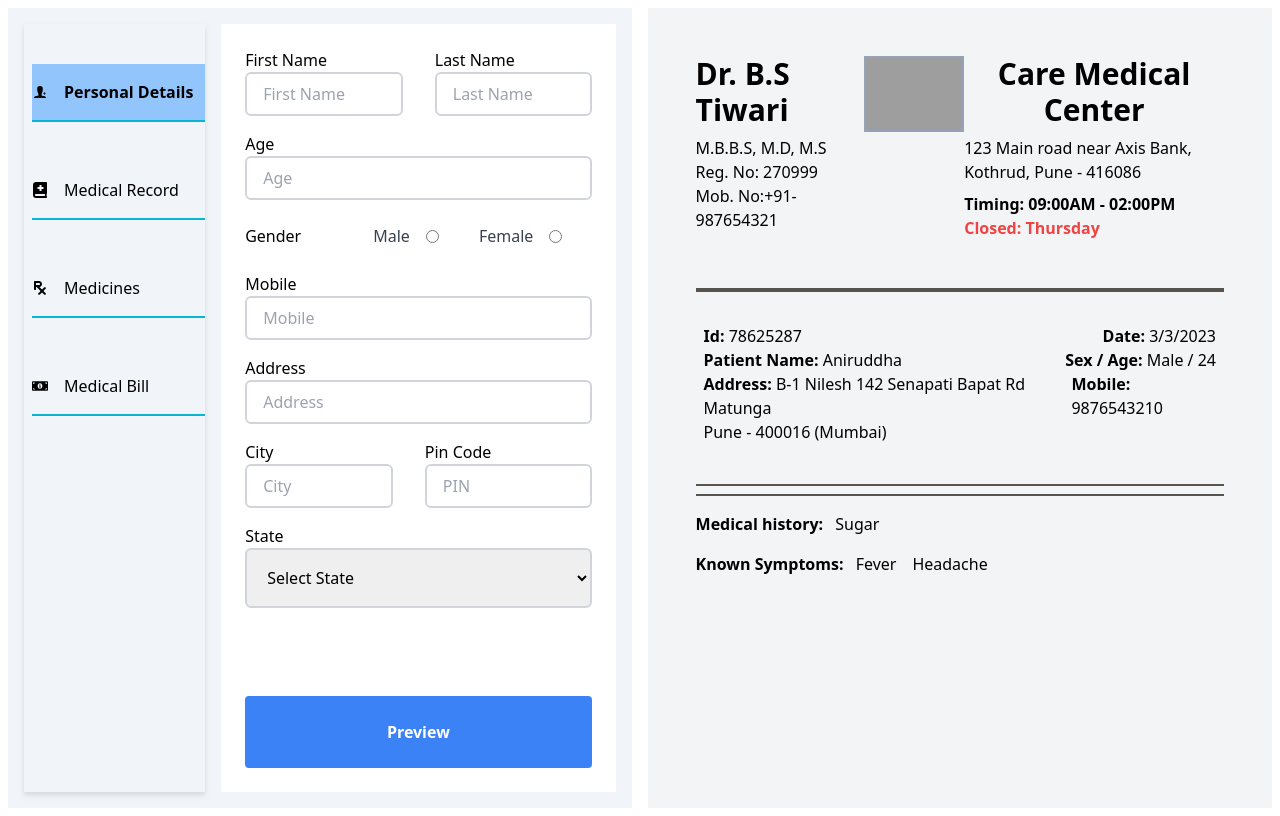
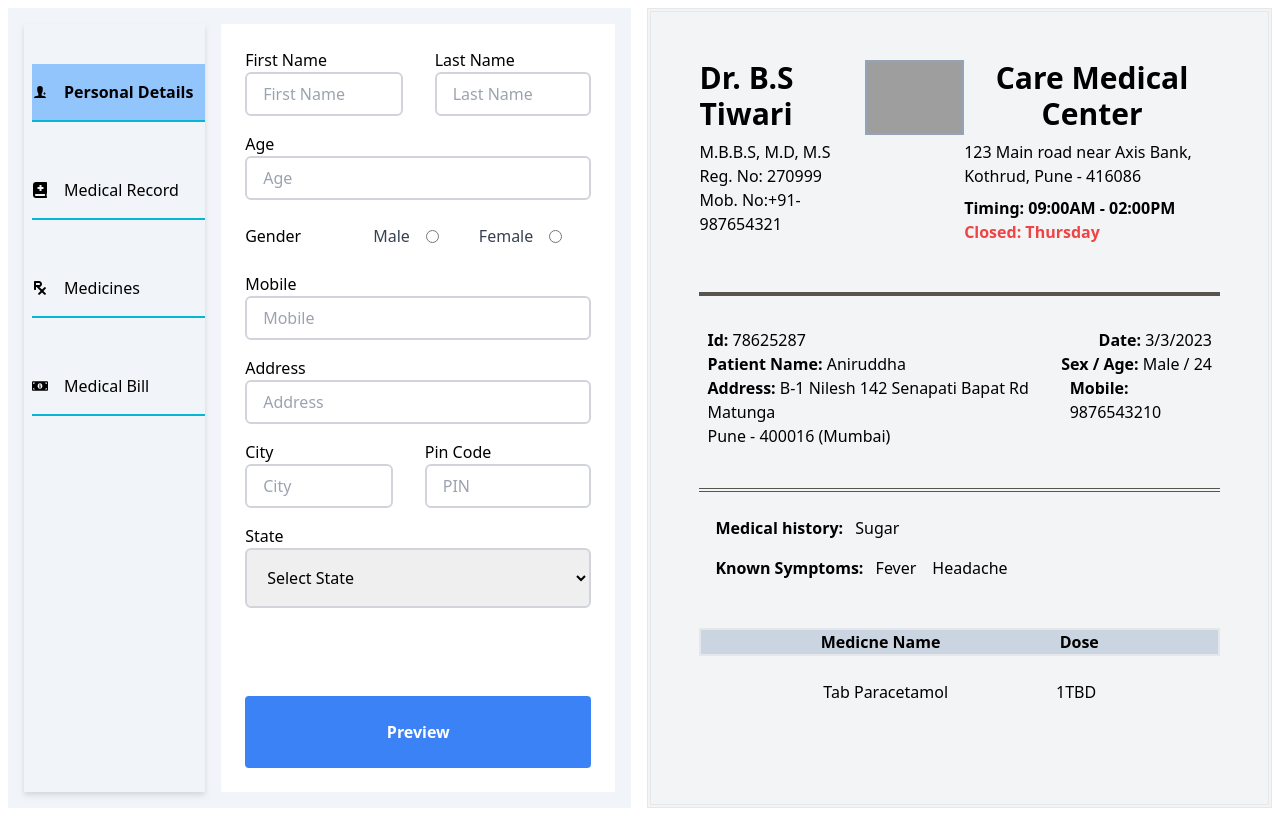
Before and after one commit to affu72/Medical-report, a React (Create React App) app: page / in a window 1280 px wide. Built offline with nearby package versions, Linux system fonts and the light colour scheme; grey boxes are pictures that could not be loaded.

Commit message:
medicinePreviw

```diff
--- a/src/components/PreveiwComponent/MedicalRecordPreview.tsx
+++ b/src/components/PreveiwComponent/MedicalRecordPreview.tsx
@@ -11,7 +11,7 @@ const MedicalRecordPreview: React.FC<PropMedicalRecord> = ({
   optionSymptoms,
 }) => {
   return (
-    <div className="flex flex-col gap-4 border-t-2 border-stone-600 mt-2 pt-4">
+    <div className="flex flex-col gap-4 mt-2 p-4">
       <div>
         <span className="font-bold">Medical history: </span>
         {optionsHistory.map((option, index) => (
--- a/src/components/PreveiwComponent/MedicinePreview.tsx
+++ b/src/components/PreveiwComponent/MedicinePreview.tsx
@@ -5,7 +5,24 @@ interface PropMedicinePreview {
 }
 
 const MedicinePreview: React.FC<PropMedicinePreview> = ({ medicines }) => {
-  return <div>Medicines</div>;
+  return (
+    <div className="flex flex-col gap-2 mt-8 align-middle">
+      <div className="flex justify-evenly font-bold border-2 border-red bg-slate-300">
+        <span>Medicne Name</span>
+        <span>Dose</span>
+        {/* <span>Quantity</span> */}
+      </div>
+      {medicines.map((medicine) => {
+        return (
+          <div key={medicine.name} className="flex p-4 justify-evenly">
+            <span>{`${medicine.type} ${medicine.name}`}</span>
+            <span className="self">{medicine.dose}</span>
+            {/* <span>{medicine.quantity}</span> */}
+          </div>
+        );
+      })}
+    </div>
+  );
 };
 
 export default MedicinePreview;
--- a/src/components/PreveiwComponent/PersonalDetailPreview.tsx
+++ b/src/components/PreveiwComponent/PersonalDetailPreview.tsx
@@ -22,7 +22,7 @@ interface PersonalInfoProp {
 const PersonalInfoPreview: React.FC<PersonalInfoProp> = (props) => {
   const { ID, name, age, gender, address, phone } = props;
   return (
-    <div className="flex flex-col pt-8 pb-10 px-2 gap  border-b-2 border-stone-600">
+    <div className="flex flex-col pt-8 pb-10 px-2 gap border-double  border-b-4 border-stone-600">
       <div className="flex justify-between">
         <div>
           {/* <FaBarcode /> */}
--- a/src/components/PreveiwComponent/PreviewPage.tsx
+++ b/src/components/PreveiwComponent/PreviewPage.tsx
@@ -2,6 +2,8 @@ import Header from "./Header";
 import PersonalInfoPreview from "./PersonalDetailPreview";
 import { IAddress } from "../../ts/interfaces/Address";
 import MedicalRecordPreview from "./MedicalRecordPreview";
+import Medicines from "../MainComponent/Medicines";
+import MedicinePreview from "./MedicinePreview";
 
 function PreviewPage() {
   const firstName = "Aniruddha";
@@ -20,7 +22,7 @@ function PreviewPage() {
   };
 
   return (
-    <div className="bg-gray-100 w-1/2 h-screen p-12">
+    <div className="bg-gray-100 w-1/2 h-screen p-12 border-double border-4">
       <Header
         clinicName="Care Medical Center"
         doctorName="B.S Tiwari"
@@ -52,13 +54,19 @@ function PreviewPage() {
         phone={{ phone1: phone }}
       />
 
+      <div className="">
         <MedicalRecordPreview
           optionSymptoms={[
             { value: "Fever", label: "Fever" },
             { value: "Headache", label: "Headache" },
           ]}
           optionsHistory={[{ value: "Sugar", label: "Sugar" }]}
-      ></MedicalRecordPreview>
+        />
+
+        <MedicinePreview
+          medicines={[{ type: "Tab", name: "Paracetamol", dose: "1TBD" }]}
+        />
+      </div>
     </div>
   );
 }
```
Lines whose indentation alone changed are shown as unchanged.
